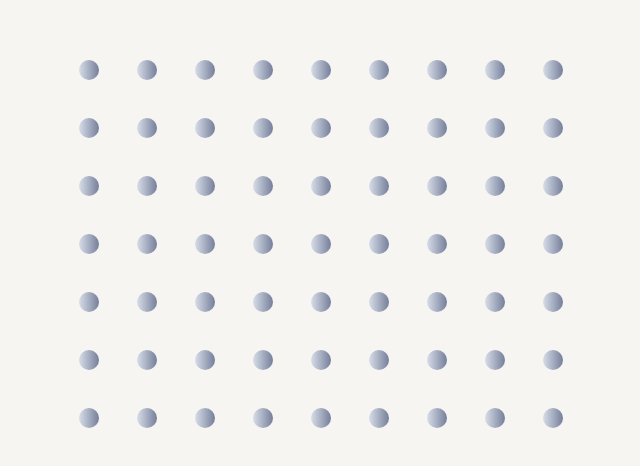
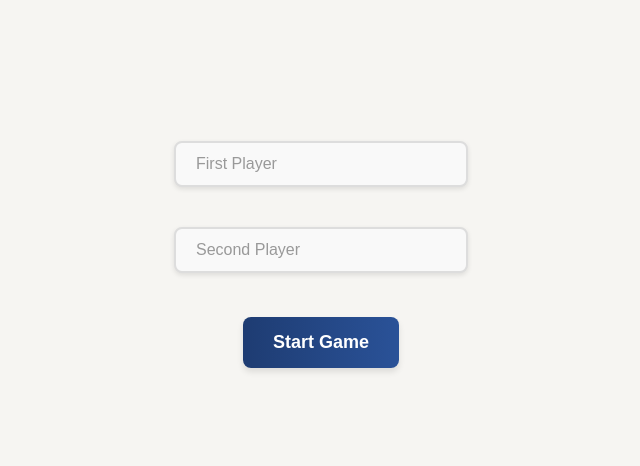
Before and after one commit to HasibGit/dots-and-boxes, a React (Vite) app: page / in a window 1280 px wide. Shown: the part 156-622 px from the top of the page, without its empty margins (319-959 px from the left). Built offline with nearby package versions, Linux system fonts and the light colour scheme.

Commit message:
start game page design done

```diff
--- a/src/App.tsx
+++ b/src/App.tsx
@@ -1,11 +1,20 @@
 import Court from "./components/Court/Court";
+import Start from "./components/Start/Start";
 import "./App.css";
+import { useState } from "react";
 
 function App() {
+  const [player1, setPlayer1] = useState("");
+  const [player2, setPlayer2] = useState("");
   return (
     <>
       <div className="container">
-        <Court rows={7} cols={9} player1="Joe" player2="Mike"></Court>
+        {(!player1 || !player2) && (
+          <Start setPlayer1={setPlayer1} setPlayer2={setPlayer2} />
+        )}
+        {player1 && player2 && (
+          <Court rows={7} cols={9} player1="Joe" player2="Mike"></Court>
+        )}
       </div>
     </>
   );
--- /dev/null
+++ b/src/components/Input/Input.module.css
@@ -0,0 +1,41 @@
+.inputBox {
+  display: flex;
+  flex-direction: column;
+  align-items: center;
+  margin: 20px;
+}
+
+.inputBox span {
+  font-size: 16px;
+  color: #333;
+  margin-bottom: 8px;
+  text-shadow: 0 1px 1px rgba(0, 0, 0, 0.1);
+}
+
+.inputBox input {
+  width: 250px;
+  padding: 12px 20px;
+  font-size: 16px;
+  color: #333;
+  background-color: #f9f9f9;
+  border: 2px solid #ddd;
+  border-radius: 8px;
+  box-shadow: 0 2px 5px rgba(0, 0, 0, 0.1);
+  outline: none;
+  transition: all 0.3s ease;
+}
+
+.inputBox input::placeholder {
+  color: #999;
+}
+
+.inputBox input:focus {
+  border-color: #3f51b5;
+  box-shadow: 0 0 8px rgba(63, 81, 181, 0.3);
+  background-color: #fff;
+}
+
+.inputBox input:hover {
+  border-color: #3f51b5;
+  box-shadow: 0 0 8px rgba(63, 81, 181, 0.2);
+}
--- /dev/null
+++ b/src/components/Input/Input.tsx
@@ -0,0 +1,17 @@
+import { InputProps } from "../../interfaces/app.interface";
+import styles from "./Input.module.css";
+
+const Input: React.FC<InputProps> = ({ placeholder, setValue }) => {
+  return (
+    <div className={styles.inputBox}>
+      <input
+        type="text"
+        placeholder={placeholder}
+        onChange={(e) => setValue(e.target.value)}
+        required
+      />
+    </div>
+  );
+};
+
+export default Input;
--- /dev/null
+++ b/src/components/Start/Start.module.css
@@ -0,0 +1,30 @@
+.startGameContainer {
+  display: flex;
+  flex-direction: column;
+  justify-content: center;
+  align-items: center;
+}
+
+.startGameButton {
+  padding: 15px 30px;
+  font-size: 18px;
+  font-weight: bold;
+  color: #fff;
+  background: linear-gradient(90deg, #1e3c72, #2a5298);
+  border: none;
+  border-radius: 8px;
+  box-shadow: 0 4px 6px rgba(0, 0, 0, 0.1);
+  cursor: pointer;
+  transition: transform 0.3s ease, box-shadow 0.3s ease;
+  margin-top: 24px;
+}
+
+.startGameButton:hover {
+  transform: translateY(-3px);
+  box-shadow: 0 6px 8px rgba(0, 0, 0, 0.2);
+}
+
+.startGameButton:active {
+  transform: translateY(1px);
+  box-shadow: 0 3px 5px rgba(0, 0, 0, 0.1);
+}
--- /dev/null
+++ b/src/components/Start/Start.tsx
@@ -0,0 +1,16 @@
+import React from "react";
+import styles from "./Start.module.css";
+import { IStartProps } from "../../interfaces/app.interface";
+import Input from "../Input/Input";
+
+const Start: React.FC<IStartProps> = ({ setPlayer1, setPlayer2 }) => {
+  return (
+    <div className={styles.startGameContainer}>
+      <Input placeholder="First Player" setValue={setPlayer1} />
+      <Input placeholder="Second Player" setValue={setPlayer2} />
+      <button className={styles.startGameButton}>Start Game</button>
+    </div>
+  );
+};
+
+export default Start;
```
Also changed, not shown: src/interfaces/app.interface.ts (+10 -0 lines).
